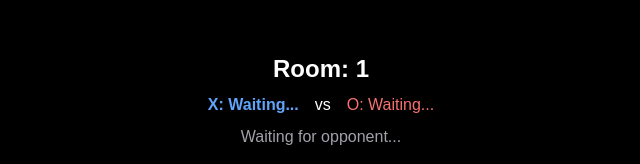
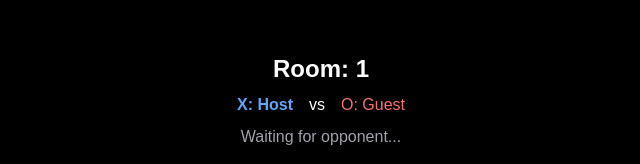
Before and after one commit to qeqqe/Multiplayer-tic-tac-toe, a Next.js app: page /game/1 in a window 1280 px wide. Shown: the part 147-311 px from the top of the page, without its empty margins (319-959 px from the left). Built offline with nearby package versions, Linux system fonts and the light colour scheme.

Commit message:
Working great

```diff
--- a/app/game/[code]/page.tsx
+++ b/app/game/[code]/page.tsx
@@ -14,6 +14,8 @@ interface GameState {
     host: { id: string; name: string } | null;
     guest: { id: string; name: string } | null;
   };
+  currentPlayer?: string; // Add this new property
+  gameResult: "win" | "draw" | null;
 }
 
 export default function Game() {
@@ -28,6 +30,7 @@ export default function Game() {
     winner: null,
     isDraw: false,
     players: { host: null, guest: null },
+    gameResult: null,
   });
 
   useEffect(() => {
@@ -69,23 +72,30 @@ export default function Game() {
   };
 
   const getStatus = () => {
+    // check if the game is over first
     if (gameState.status === "finished") {
+      // someone won, let's find out who
       if (gameState.winner) {
-        return gameState.winner === user?.id
-          ? "You won! 🎉"
-          : "Opponent won! 😢";
+        // get the winner's name
+        const winnerName =
+          gameState.winner === gameState.players.host?.id
+            ? gameState.players.host.name
+            : gameState.players.guest?.name;
+        return `${winnerName} Won! 🎉`;
       }
-      return "Draw game! 🤝";
+      // no winner means it's a draw
+      return "Game is a Draw! 🤝";
     }
-    if (gameState.status === "waiting") return "Waiting for opponent...";
 
-    const isHost = gameState.players.host?.id === user?.id;
-    const isGuest = gameState.players.guest?.id === user?.id;
+    // show waiting message or whose turn it is
+    if (gameState.status === "waiting") {
+      return "Waiting for opponent...";
+    }
 
-    if ((isHost && gameState.xIsNext) || (isGuest && !gameState.xIsNext)) {
-      return "Your turn!";
-    }
-    return "Opponent's turn";
+    const currentPlayer = gameState.xIsNext
+      ? gameState.players.host?.name
+      : gameState.players.guest?.name;
+    return `${currentPlayer}'s turn`;
   };
 
   const getPlayerLabel = (playerId: string | undefined) => {
@@ -102,16 +112,16 @@ export default function Game() {
           <div
             className={`text-blue-400 ${gameState.xIsNext ? "font-bold" : ""}`}
           >
-            X: {getPlayerLabel(gameState.players.host?.id || "")}
+            X: Host
           </div>
           <div>vs</div>
           <div
             className={`text-red-400 ${!gameState.xIsNext ? "font-bold" : ""}`}
           >
-            O:{" "}
-            {gameState.players.guest
+            O: Guest
+            {/* {gameState.players.guest
               ? getPlayerLabel(gameState.players.guest.id)
-              : "Waiting..."}
+              : "Waiting..."} */}
           </div>
         </div>
         <p className="text-zinc-400 text-center mt-2">{getStatus()}</p>
```
